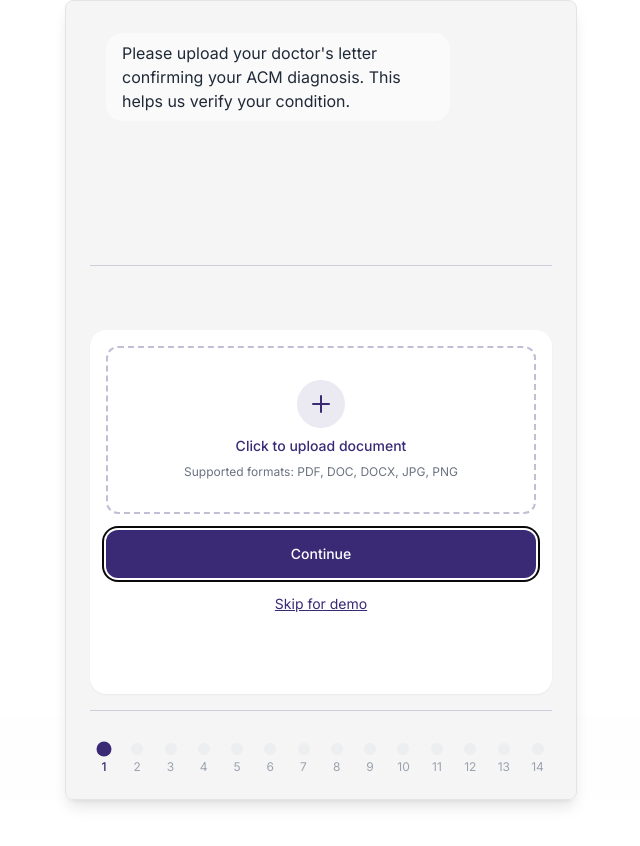
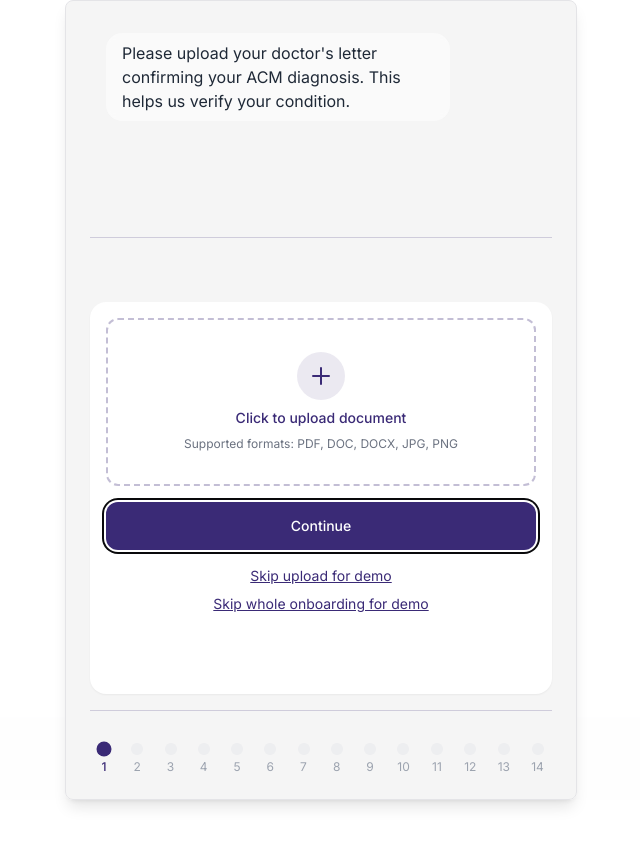
Before and after one commit to paulburkhardt/Rarely, a Next.js app: page / in a window 1280 px wide. Shown: the top 846 px of the page, without its empty margins (319-959 px from the left). Built offline with nearby package versions, Linux system fonts and the light colour scheme.

Commit message:
add skip onboarding button

```diff
--- a/components/Onboarding.tsx
+++ b/components/Onboarding.tsx
@@ -699,6 +699,7 @@ export function Onboarding() {
                     Continue
                   </Button>
 
+                  <div className="flex flex-col gap-2">
                     <button
                       onClick={() => {
                         setCurrentMessage('demo_letter.pdf');
@@ -707,10 +708,39 @@ export function Onboarding() {
                           doctorLetter: 'demo_letter.pdf'
                         }));
                       }}
+                      className="text-sm text-[#3a2a76] hover:text-[#a680db] underline"
+                    >
+                      Skip upload for demo
+                    </button>
+
+                    <button
+                      onClick={() => {
+                        localStorage.setItem('onboardingComplete', 'true');
+                        localStorage.setItem('patientData', JSON.stringify({
+                          ...data,
+                          doctorLetter: 'mpd_demo_letter.pdf',
+                          name: 'MPD Demo User',
+                          dateOfBirth: '1990-01-01',
+                          diagnosisDate: '2023-01-01',
+                          symptoms: [],
+                          medications: [],
+                          hasICD: false,
+                          exerciseRestrictions: '',
+                          familyHistory: false,
+                          emergencyContact: {
+                            name: '',
+                            relationship: '',
+                            phone: ''
+                          },
+                          dataShareConsent: true
+                        }));
+                        window.location.href = '/';
+                      }}
                       className="text-sm text-[#3a2a76] hover:text-[#a680db] underline pb-16"
                     >
-                    Skip for demo
+                      Skip whole onboarding for demo
                     </button>
+                  </div>
                 </div>
               </div>
             </div>
```
Lines whose indentation alone changed are shown as unchanged.
